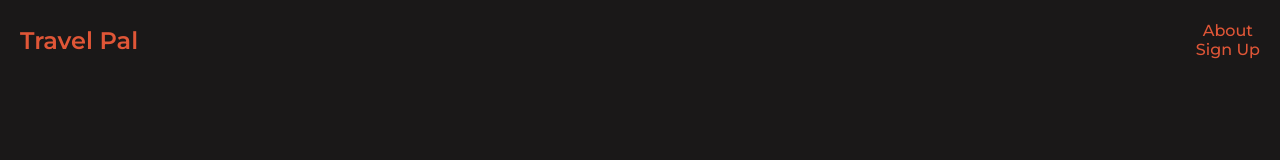
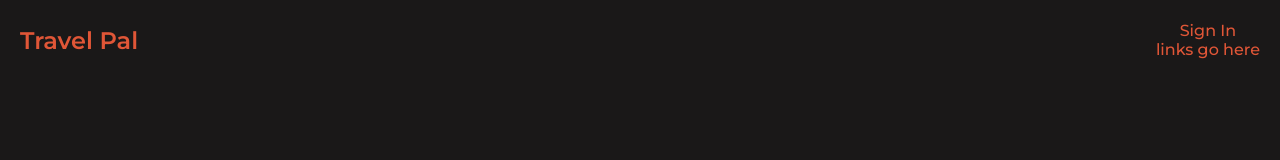
Before and after one commit to scooby-gang-7/iteration, a React (Create React App) app: page / in a window 1280 px wide. Shown: the top 160 px of the page. Built offline with nearby package versions, Linux system fonts and the light colour scheme.

Commit message:
"Consolidating NavBar"

```diff
--- a/client/App.jsx
+++ b/client/App.jsx
@@ -21,6 +21,8 @@ import MyTrips from './components/MyTrips.jsx';
 import AddTrip from './components/AddTrip.jsx';
 import TripDetails from './components/TripDetails.jsx';
 import 'react-toastify/dist/ReactToastify.css';
+import NavBar from './components/NavBar';
+
 
 const App = () => {
   const [userInfo, setUserInfo] = useState({ user_id: null });
@@ -56,7 +58,8 @@ const App = () => {
 
   return (
     <div className='App'>
-      <Routes>
+      <NavBar setUserInfo={setUserInfo} userInfo = {userInfo}/>
+      {/* <Routes>
         <Route
           path='/signup'
           element={
@@ -77,7 +80,7 @@ const App = () => {
             )
           }
         />
-      </Routes>
+      </Routes> */}
       <ToastContainer
         position='top-center'
         autoClose={5000}
--- a/client/components/Login.jsx
+++ b/client/components/Login.jsx
@@ -47,7 +47,7 @@ function Login(props) {
 
   return (
     <div id='login-parent'>
-      <form action='#' class='loginBox'>
+      <form action='#' className='loginBox'>
         <h3>Login</h3>
         <div className=''>
           <label>Email </label>
--- a/client/components/Nav-Signed-Out.jsx
+++ b/client/components/Nav-Signed-Out.jsx
@@ -14,7 +14,7 @@ function Nav() {
           <li>Sign Up</li>
         </Link>
       </ul>
-      <Outlet />
+      {/* <Outlet /> */}
     </nav>
   );
 }
--- /dev/null
+++ b/client/components/NavBar.jsx
@@ -0,0 +1,54 @@
+import React, { useState, useEffect } from 'react';
+import { Link, Outlet, useNavigate } from 'react-router-dom';
+
+
+
+
+function NavBar ({userInfo, setUserInfo}) {
+//use useState to create a variable to holds if the the user is logged In-- already exists in App.jsx --> setUserInfo and userInfo
+
+// const [userInfo, setUserInfo] = useState({user_id: null});
+// let links;
+// let linkLabel;
+// useEffect(()=>{
+
+//  if (userInfo.user_id) {
+//       links =  <Link to='/'>
+//           <li>Sign Out</li>
+//         </Link>
+//  } else {
+//     links =   <Link to='/'>
+//           <li>Sign In</li>
+//         </Link>
+//  }
+
+//  console.log('links in useEffect -->', links)
+
+// }, [userInfo.user_id])
+//if there is userInfo, then they are logged in, so change the navbar to show the <li>Sign Out</li>
+    return (
+        <nav id= 'navBar'>
+
+        <h1>Travel Pal</h1>
+        <ul className='nav-links'>
+
+
+       {userInfo.user_id ?
+       <Link to='/'>
+          <li>Sign Out</li>
+        </Link> : <Link to='/'>
+          <li>Sign In</li>
+        </Link>}
+
+       <li>links go here</li>
+        </ul>
+
+
+        </nav>
+
+
+
+    );
+}
+
+export default NavBar;
```
